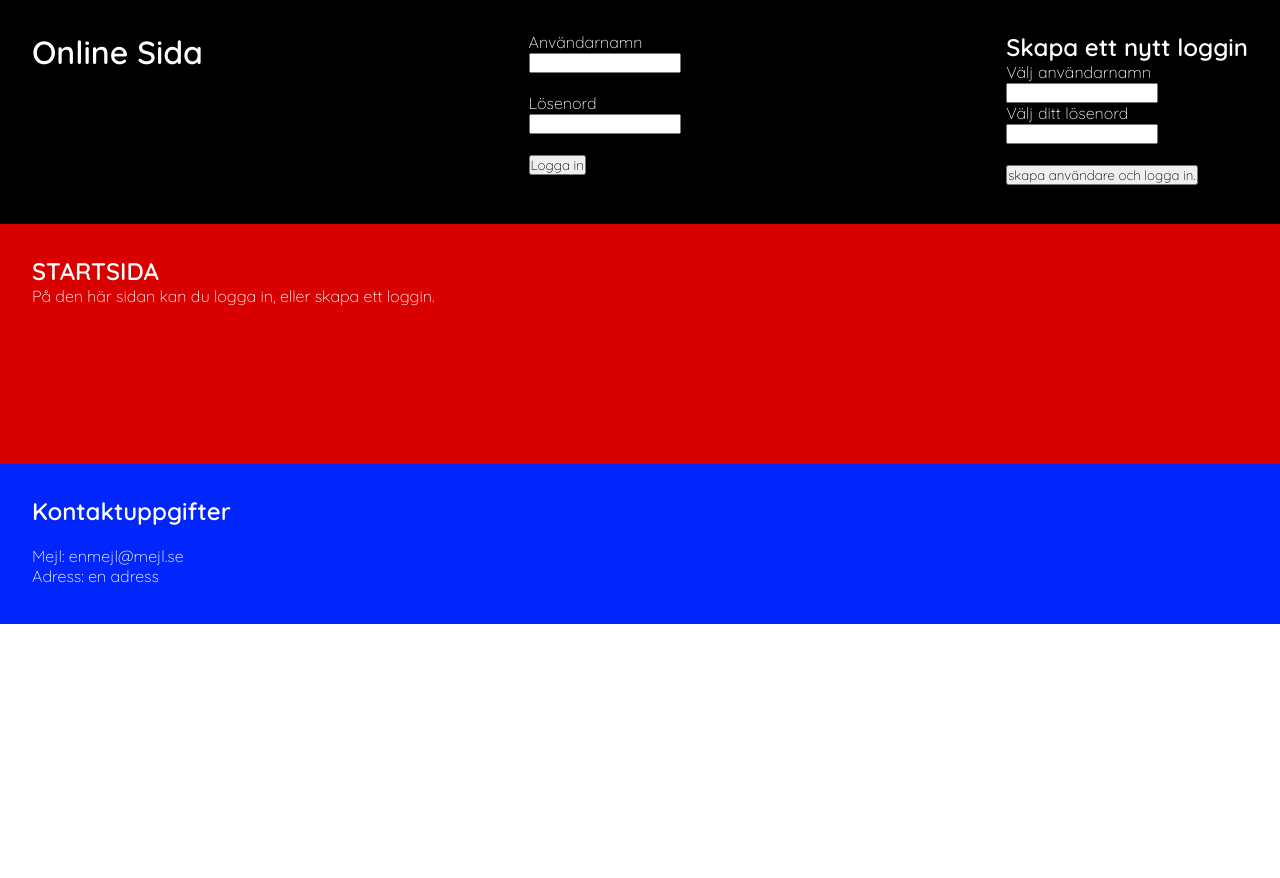
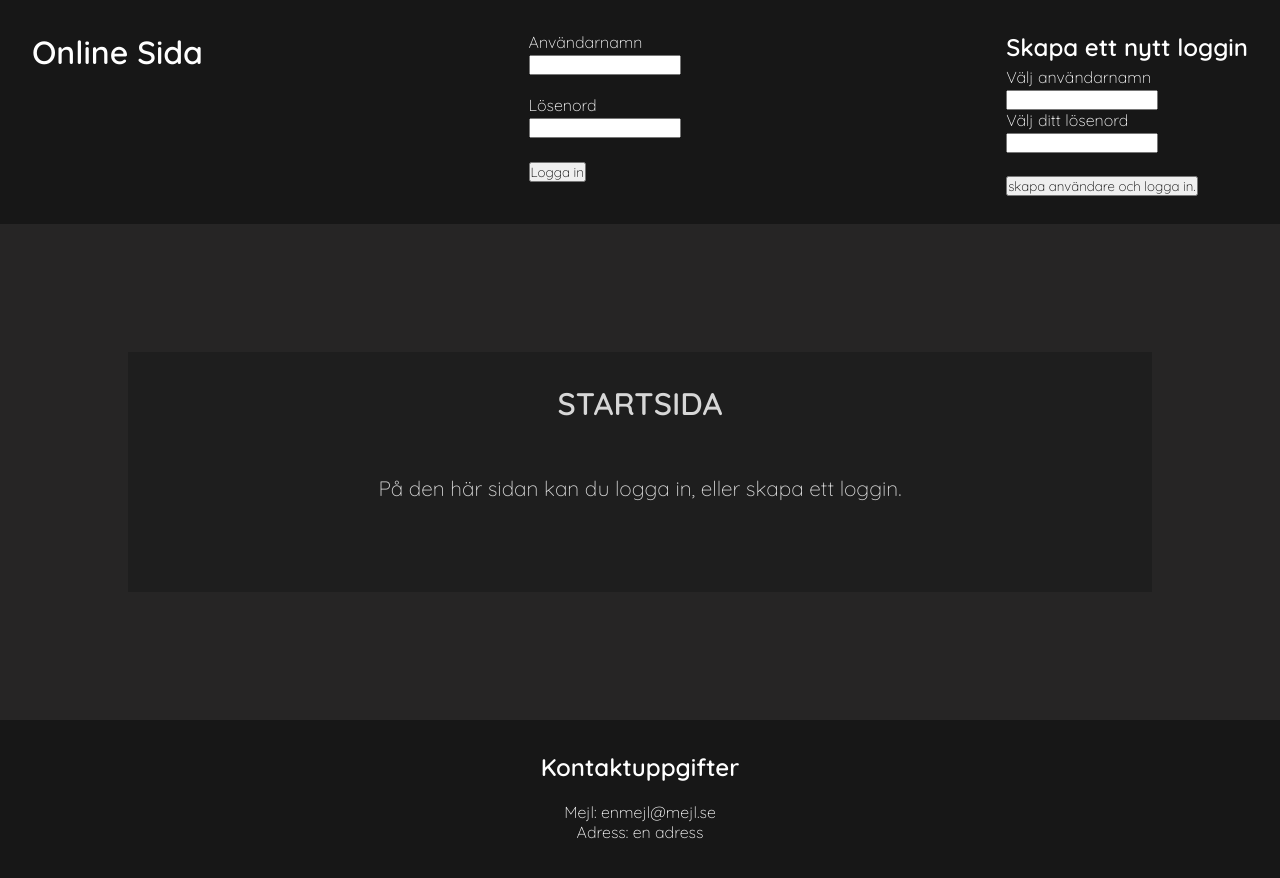
Before and after one commit to Goodvibesmila/emilialogin, a plain HTML site: page index.html in a window 1280 px wide. Before the commit the page ends 800 px from the top, so only its background shows below. Drawn offline with Linux system fonts and the light colour scheme.

Commit message:
fixed-css

```diff
--- a/script.js
+++ b/script.js
@@ -7,12 +7,12 @@ const password = document.querySelector(".password");
 const word = document.querySelector(".word");
 const button = document.querySelector(".button");
 const logoutbutton = document.querySelector(".logout");
-const headlinemain = document.querySelector("main h2" );
-const paragraphmain = document.querySelector("main p" );
-const moreusers = document.querySelector(".moreusers" );
-const newusername = document.querySelector(".newusername" );
-const newuserpassword = document.querySelector(".newuserpassword" );
-const newuserbutton = document.querySelector(".newuserbutton" );
+const headlinemain = document.querySelector("main h2");
+const paragraphmain = document.querySelector("main p");
+const moreusers = document.querySelector(".moreusers");
+const newusername = document.querySelector(".newusername");
+const newuserpassword = document.querySelector(".newuserpassword");
+const newuserbutton = document.querySelector(".newuserbutton");
 
 
 // Här kommer min information som skall hämtas och är sparad i lådor. Variabler.
@@ -35,7 +35,7 @@ let users = [
 // Här är mina kommandon för att säga åt webbläsare att något ska hända.
 
 button.addEventListener("click", control);
-logoutbutton.addEventListener("click", logout)
+logoutbutton.addEventListener("click", logout);
 newuserbutton.addEventListener("click", addnew, control);
 
 // Här skapas min kontroll av lösen/användarnamn. Det görs genom en funktion, samt if/else.
@@ -48,6 +48,7 @@ function control() {
     return
     }
 }
+
 wronguser();
 }
 
@@ -55,6 +56,7 @@ wronguser();
 
 function rightuser(rightname) {
     form.style.display = "none";
+    moreusers.style.display = "none";
     headlinemain.innerText = "Välkommen " + rightname;
     paragraphmain.innerText = "Du har lyckats att logga in";
     logoutbutton.style.display = "block";
@@ -71,12 +73,12 @@ function addnew(rightname) {
 
     users.push(addnewuser)
 
-    localStorage.setItem("storage", JSON.stringify(users));
-    headlinemain.innerText = "Välkommen " + rightname;
     moreusers.style.display = "none";
     form.style.display = "none";
+    headlinemain.innerText = "Välkommen " + rightname;
     paragraphmain.innerText = "Du har lyckats att logga in";
     logoutbutton.style.display = "block";
+    localStorage.setItem("storage", JSON.stringify(users));
 }
 
 // Här är en funktion med vad som ska hända om användarnamnet är fel.
--- a/style.css
+++ b/style.css
@@ -11,8 +11,13 @@
 
 /* CSS för header och innehåll i header */
 
+body {
+    background-color: rgb(38, 37, 37);
+}
+
+
 header {
-    background-color: black;
+    background-color: rgb(23, 23, 23);
     padding: 2rem;
     height: 14rem;
     width: 100%;
@@ -24,32 +29,37 @@ header {
 .moreusers {
 
 }
-header h2 {
 
+header input {
+    margin-top: 0.2rem;
 }
 
-header form {
-
+header h2 {
+    padding-bottom: 0.3rem;
 }
 
 /* CSS för main och innehåll i main */
 
 main {
-    background-color: rgb(217, 0, 0);
-    padding: 2rem;
+    background-color: rgb(30, 30, 30);
+    margin: 10%;
+    padding-top: 2rem;
     height: 15rem;
-    width: 100%;
-    color: white;
+    max-width: 100%;
+    color: rgb(215, 215, 215);
+    text-align: center;
+    font-size: 1.3rem;
 }
 
 /* CSS för footer och innehåll i footer*/
 
 footer {
-    background-color: rgb(0, 38, 253);
+    background-color: rgb(23, 23, 23);
     padding: 2rem;
     height: 10rem;
     width: 100%;
     color: white;
+    text-align: center;
 }
 
 /* CSS för att underlätta JS-kod */
```
Also changed, not shown: index.html (+2 -0 lines).
